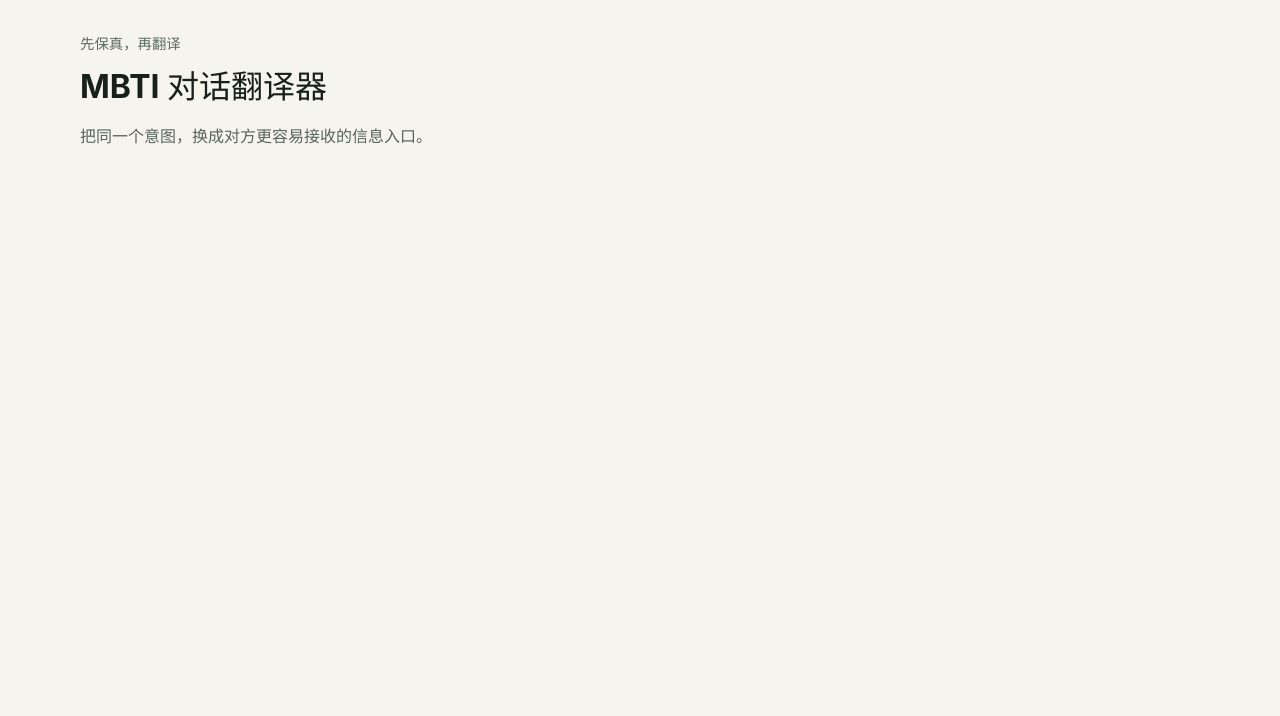
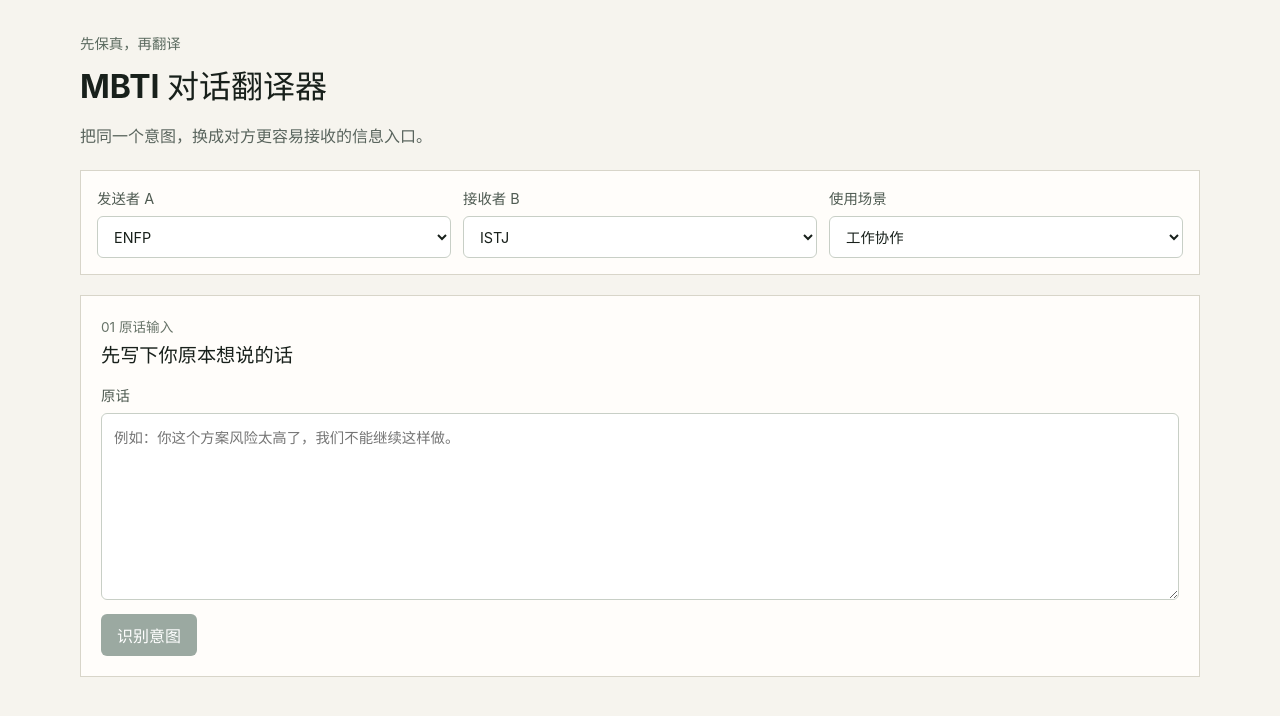
Before and after one commit to keda-creative/mbti-dialogue-translator, a React (Vite) app: page / in a window 1280 px wide. Shown: the top 716 px of the page. Built offline with nearby package versions, Linux system fonts and the light colour scheme.

Commit message:
feat: add base translator workflow UI

```diff
--- a/src/App.tsx
+++ b/src/App.tsx
@@ -1,4 +1,44 @@
+import { useReducer } from "react";
+import { ConfigBar } from "./components/ConfigBar";
+import { OriginalMessage } from "./components/OriginalMessage";
+import { requestIntentCards } from "./lib/api";
+import { initialWorkflowState, reducer, selectCanAnalyze } from "./state/workflow";
+
 export default function App() {
+  const [state, dispatch] = useReducer(reducer, initialWorkflowState);
+
+  async function analyze() {
+    dispatch({ type: "setLoading", value: true });
+    dispatch({ type: "setError", value: null });
+
+    try {
+      const response = await requestIntentCards({
+        config: state.config,
+        originalMessage: state.originalMessage
+      });
+
+      dispatch({
+        type: "setIntentCards",
+        cards: response.intentCards,
+        questions: response.clarifyingQuestions
+      });
+
+      if (response.safetyRedirect) {
+        dispatch({ type: "setError", value: response.safetyRedirect });
+      }
+    } catch (error) {
+      dispatch({
+        type: "setError",
+        value:
+          error instanceof Error
+            ? error.message
+            : "意图识别失败，请稍后重试。"
+      });
+    } finally {
+      dispatch({ type: "setLoading", value: false });
+    }
+  }
+
   return (
     <main className="app-shell">
       <section className="hero-strip">
@@ -6,6 +46,20 @@
         <h1>MBTI 对话翻译器</h1>
         <p className="intro">把同一个意图，换成对方更容易接收的信息入口。</p>
       </section>
+      <ConfigBar
+        config={state.config}
+        onChange={(config) => dispatch({ type: "setConfig", config })}
+      />
+      {state.error ? <div className="error-banner">{state.error}</div> : null}
+      <div className="workspace">
+        <OriginalMessage
+          value={state.originalMessage}
+          canAnalyze={selectCanAnalyze(state)}
+          isLoading={state.isLoading}
+          onChange={(value) => dispatch({ type: "setOriginalMessage", value })}
+          onAnalyze={analyze}
+        />
+      </div>
     </main>
   );
 }
--- /dev/null
+++ b/src/components/ConfigBar.tsx
@@ -0,0 +1,67 @@
+import { MBTI_TYPES, SCENARIOS, type TranslatorConfig } from "../shared/domain";
+
+interface ConfigBarProps {
+  config: TranslatorConfig;
+  onChange: (config: TranslatorConfig) => void;
+}
+
+export function ConfigBar({ config, onChange }: ConfigBarProps) {
+  return (
+    <section className="config-bar" aria-label="翻译配置">
+      <label>
+        <span>发送者 A</span>
+        <select
+          value={config.senderType}
+          onChange={(event) =>
+            onChange({
+              ...config,
+              senderType: event.target.value as TranslatorConfig["senderType"]
+            })
+          }
+        >
+          {MBTI_TYPES.map((type) => (
+            <option key={type} value={type}>
+              {type}
+            </option>
+          ))}
+        </select>
+      </label>
+      <label>
+        <span>接收者 B</span>
+        <select
+          value={config.receiverType}
+          onChange={(event) =>
+            onChange({
+              ...config,
+              receiverType: event.target.value as TranslatorConfig["receiverType"]
+            })
+          }
+        >
+          {MBTI_TYPES.map((type) => (
+            <option key={type} value={type}>
+              {type}
+            </option>
+          ))}
+        </select>
+      </label>
+      <label>
+        <span>使用场景</span>
+        <select
+          value={config.scenario}
+          onChange={(event) =>
+            onChange({
+              ...config,
+              scenario: event.target.value as TranslatorConfig["scenario"]
+            })
+          }
+        >
+          {SCENARIOS.map((scenario) => (
+            <option key={scenario.id} value={scenario.id}>
+              {scenario.label}
+            </option>
+          ))}
+        </select>
+      </label>
+    </section>
+  );
+}
--- /dev/null
+++ b/src/components/OriginalMessage.tsx
@@ -0,0 +1,41 @@
+interface OriginalMessageProps {
+  value: string;
+  canAnalyze: boolean;
+  isLoading: boolean;
+  onChange: (value: string) => void;
+  onAnalyze: () => void;
+}
+
+export function OriginalMessage({
+  value,
+  canAnalyze,
+  isLoading,
+  onChange,
+  onAnalyze
+}: OriginalMessageProps) {
+  return (
+    <section className="panel">
+      <div className="panel-heading">
+        <p className="step-label">01 原话输入</p>
+        <h2>先写下你原本想说的话</h2>
+      </div>
+      <label className="textarea-label">
+        <span>原话</span>
+        <textarea
+          value={value}
+          onChange={(event) => onChange(event.target.value)}
+          placeholder="例如：你这个方案风险太高了，我们不能继续这样做。"
+          rows={7}
+        />
+      </label>
+      <button
+        className="primary-action"
+        type="button"
+        disabled={!canAnalyze || isLoading}
+        onClick={onAnalyze}
+      >
+        {isLoading ? "识别中..." : "识别意图"}
+      </button>
+    </section>
+  );
+}
--- /dev/null
+++ b/src/lib/api.ts
@@ -0,0 +1,59 @@
+import {
+  analyzeIntentResponseSchema,
+  translationResponseSchema,
+  type AnalyzeIntentRequest,
+  type AnalyzeIntentResponse,
+  type TranslationRequest,
+  type TranslationResponse
+} from "../shared/contracts";
+
+const DEFAULT_ERROR_MESSAGE = "请求失败，请稍后重试。";
+
+function readErrorMessage(payload: unknown): string {
+  if (
+    typeof payload === "object" &&
+    payload !== null &&
+    "message" in payload &&
+    typeof payload.message === "string" &&
+    payload.message.length > 0
+  ) {
+    return payload.message;
+  }
+
+  return DEFAULT_ERROR_MESSAGE;
+}
+
+async function postJson<TResponse>(
+  url: string,
+  body: unknown,
+  parse: (value: unknown) => TResponse
+): Promise<TResponse> {
+  const response = await fetch(url, {
+    method: "POST",
+    headers: { "Content-Type": "application/json" },
+    body: JSON.stringify(body)
+  });
+
+  const payload: unknown = await response.json();
+  if (!response.ok) {
+    throw new Error(readErrorMessage(payload));
+  }
+
+  return parse(payload);
+}
+
+export function requestIntentCards(
+  request: AnalyzeIntentRequest
+): Promise<AnalyzeIntentResponse> {
+  return postJson("/api/intent-cards", request, (value) =>
+    analyzeIntentResponseSchema.parse(value)
+  );
+}
+
+export function requestTranslation(
+  request: TranslationRequest
+): Promise<TranslationResponse> {
+  return postJson("/api/translation", request, (value) =>
+    translationResponseSchema.parse(value)
+  );
+}
--- a/src/styles.css
+++ b/src/styles.css
@@ -52,3 +52,111 @@
   color: #59645d;
   line-height: 1.7;
 }
+
+.config-bar,
+.workspace {
+  max-width: 1120px;
+  margin: 20px auto 0;
+}
+
+.config-bar {
+  display: grid;
+  grid-template-columns: repeat(3, minmax(0, 1fr));
+  gap: 12px;
+  padding: 16px;
+  border: 1px solid #d8d5c9;
+  background: #fffdfa;
+}
+
+label {
+  display: grid;
+  gap: 8px;
+  color: #4f5b52;
+  font-size: 0.9rem;
+}
+
+select,
+textarea {
+  width: 100%;
+  border: 1px solid #c8cfc6;
+  background: #ffffff;
+  color: #18201b;
+  border-radius: 6px;
+}
+
+select {
+  min-height: 42px;
+  padding: 0 12px;
+}
+
+textarea {
+  resize: vertical;
+  padding: 12px;
+  line-height: 1.6;
+}
+
+.workspace {
+  display: grid;
+  grid-template-columns: minmax(0, 1fr);
+  gap: 16px;
+}
+
+.panel {
+  border: 1px solid #d8d5c9;
+  background: #fffdfa;
+  padding: 20px;
+}
+
+.panel-heading {
+  margin-bottom: 16px;
+}
+
+.panel-heading h2 {
+  margin: 4px 0 0;
+  font-size: 1.2rem;
+  letter-spacing: 0;
+}
+
+.step-label {
+  margin: 0;
+  color: #687469;
+  font-size: 0.85rem;
+}
+
+.textarea-label {
+  margin-bottom: 14px;
+}
+
+.primary-action {
+  min-height: 42px;
+  padding: 0 16px;
+  border: 0;
+  border-radius: 6px;
+  background: #245e4f;
+  color: #ffffff;
+  cursor: pointer;
+}
+
+.primary-action:disabled {
+  cursor: not-allowed;
+  background: #9ba9a1;
+}
+
+.error-banner {
+  max-width: 1120px;
+  margin: 16px auto 0;
+  padding: 12px 14px;
+  border: 1px solid #d08b78;
+  background: #fff4ef;
+  color: #803824;
+}
+
+@media (max-width: 720px) {
+  .app-shell {
+    padding: 20px;
+  }
+
+  .config-bar {
+    grid-template-columns: 1fr;
+  }
+}
```
Also changed, not shown: 2 other files (tests, documents, lock files or other folders).
